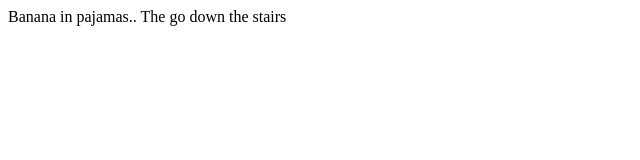
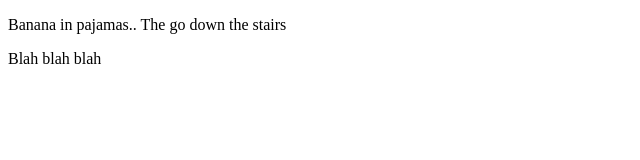
Before and after one commit to TDeGuzman323/hosted-deployment, a plain HTML site: page index.html in a window 1280 px wide. Shown: the whole page, without its empty margins (0-640 px from the left). Drawn offline with Linux system fonts and the light colour scheme.

Commit message:
add changes to body

```diff
--- a/index.html
+++ b/index.html
@@ -7,6 +7,7 @@
     <title>Document</title>
 </head>
 <body>
-    Banana in pajamas.. The go down the stairs
+   <p> Banana in pajamas.. The go down the stairs </p>
+   <p> Blah blah blah </p>
 </body>
 </html>
```
